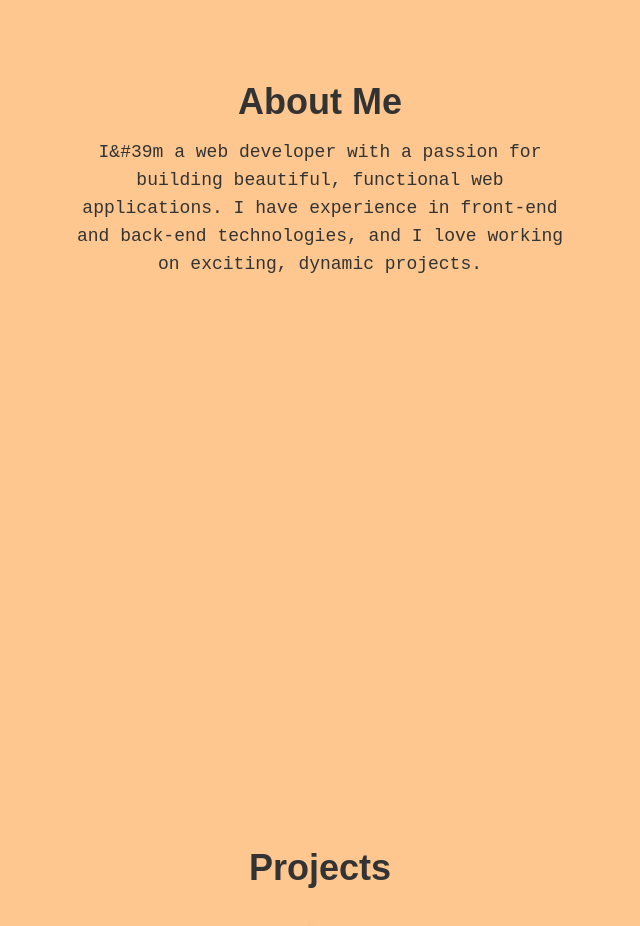
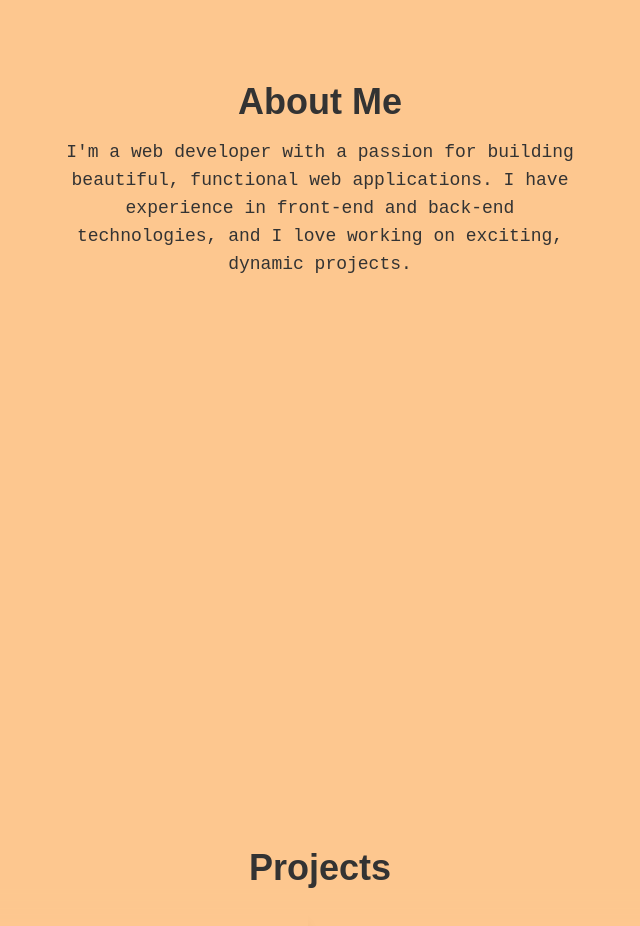
Before and after one commit to dillguill/dillguill.github.io, a Next.js app: page / in a window 1280 px wide. Shown: the part 1020-1946 px from the top of the page, without its empty margins (320-960 px from the left). Built offline with nearby package versions, Linux system fonts and the light colour scheme.

Commit message:
Update to syntax

```diff
--- a/src/app/page.js
+++ b/src/app/page.js
@@ -13,7 +13,7 @@ export default function Home() {
 <section id="about" className="min-h-screen flex flex-col items-center justify-center px-4 md:px-10">
   <h2 className="text-3xl md:text-4xl font-bold mb-4">About Me</h2>
   <p className="max-w-lg text-sm md:text-lg text-center">
-    I&#39m a web developer with a passion for building beautiful, functional web applications.
+    I&#39;m a web developer with a passion for building beautiful, functional web applications.
     I have experience in front-end and back-end technologies, and I love working on exciting, dynamic projects.
   </p>
 </section>
```
